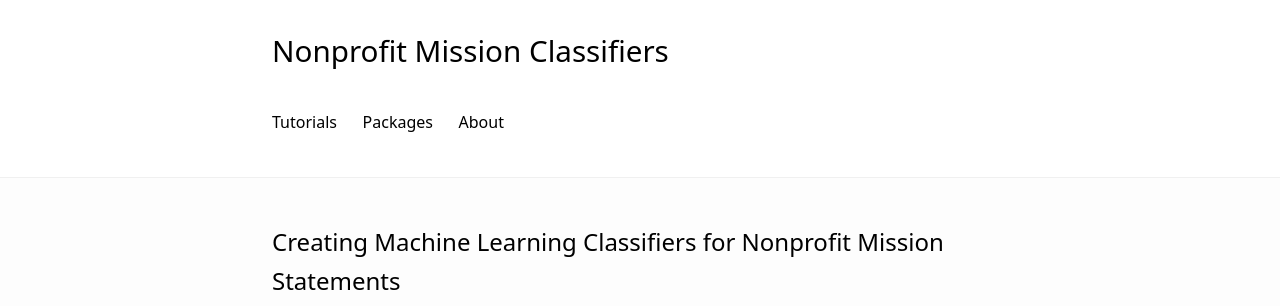
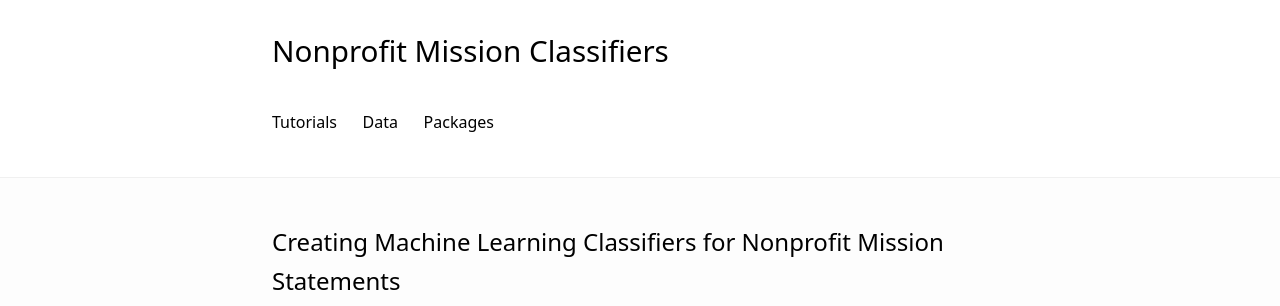
Before and after one commit to Nonprofit-Open-Data-Collective/machine_learning_mission_codes, a Jekyll site: the page built from docs/index.md, in a window 1280 px wide. Shown: the top 306 px of the page. Built offline with Jekyll 4.4.1, drawn with Linux system fonts in a browser that asks for light colours.

Commit message:
Update _config.yml

```diff
--- a/docs/_config.yml
+++ b/docs/_config.yml
@@ -16,8 +16,9 @@ minimal_theme: false          # radically minimalistic theme
 
 navigation:                  # show navigation links in the header
   - index.md
+  - data.md
   - packages.md
-  - about.md
+
 
 
 icons:                       # show icons in the header, for all possible icons see http://fontawesome.io/icons/
```
